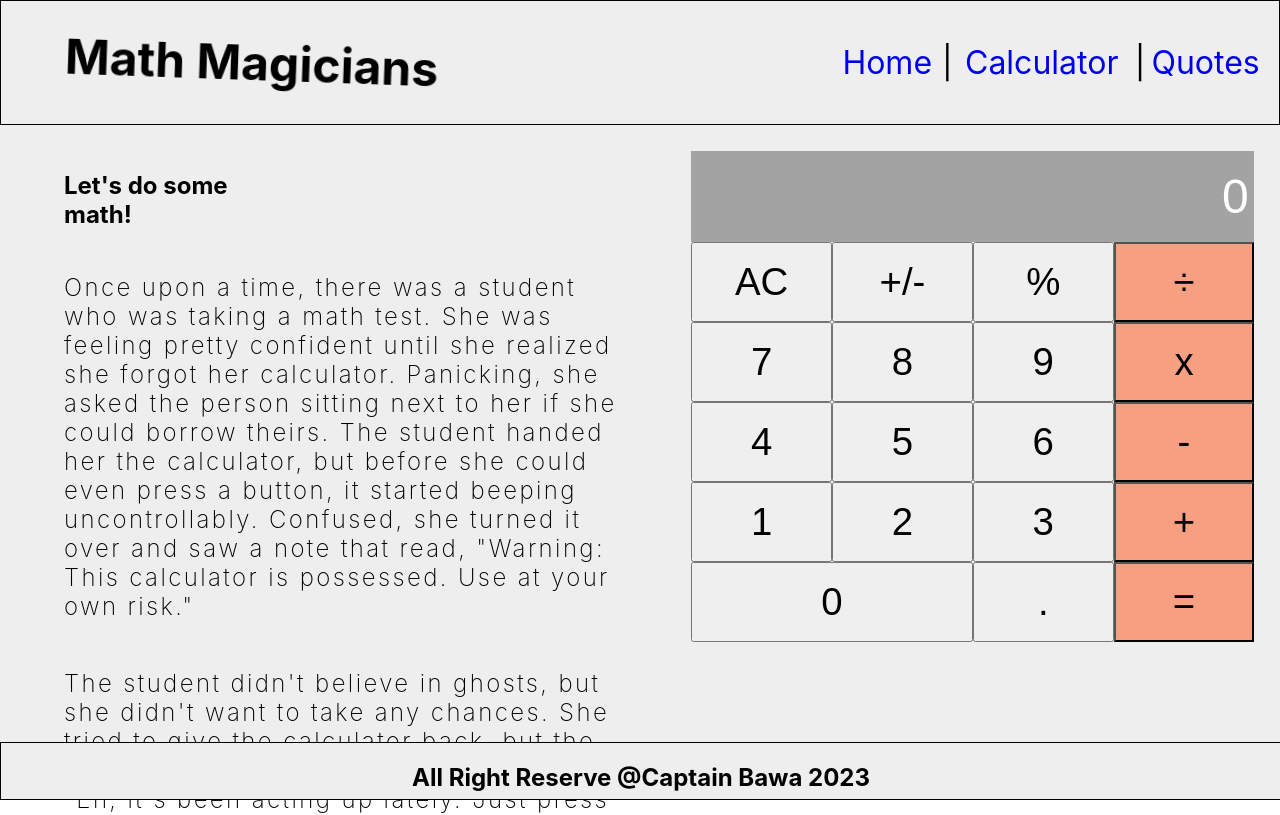
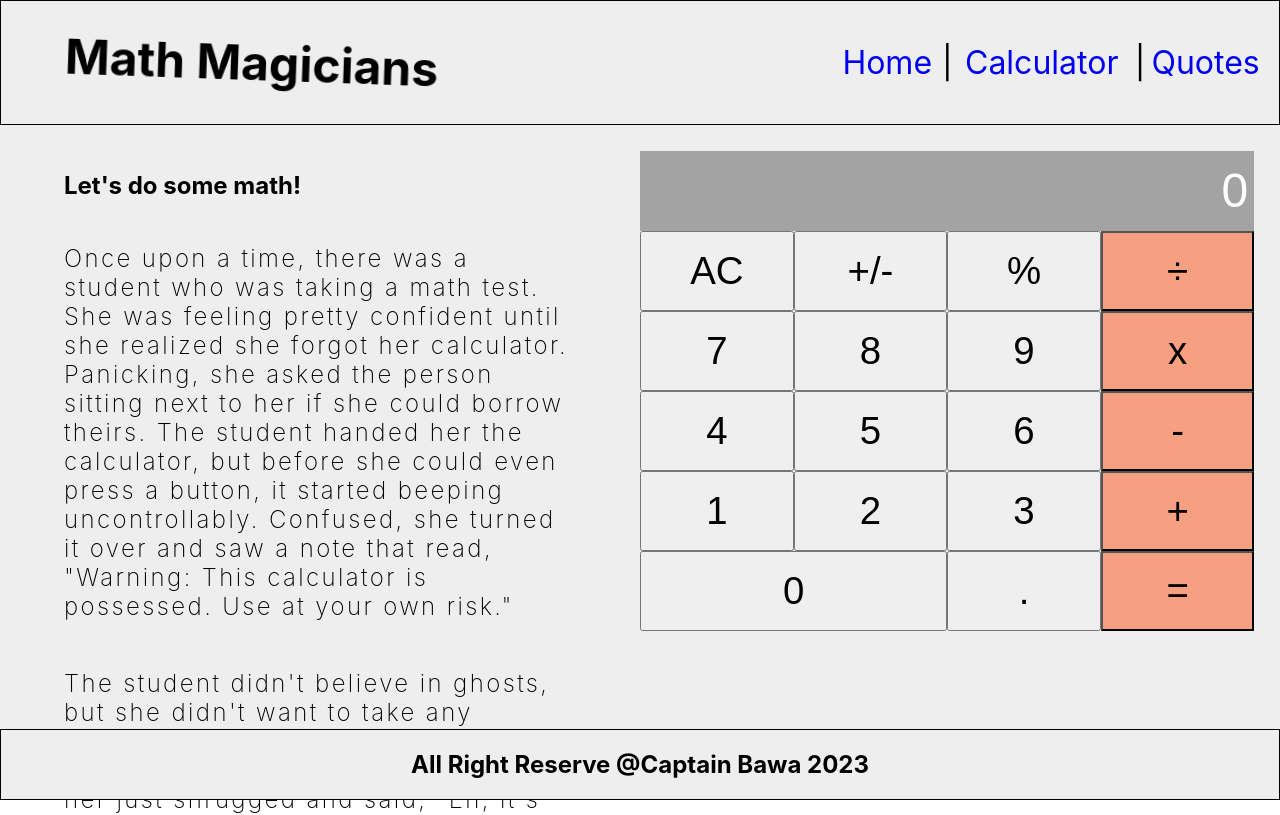
Before and after one commit to CaptainBawa/Math-Magicians, a React (Create React App) app: page /calculator in a window 1280 px wide. Shown: the top 815 px of the page. Built offline with nearby package versions, Linux system fonts and the light colour scheme.

Commit message:
Update styles

```diff
--- a/src/App.css
+++ b/src/App.css
@@ -1,3 +1,14 @@
+* {
+  box-sizing: border-box;
+}
+
+body {
+  padding: 0;
+  margin: 0;
+  width: 100%;
+  height: 100vh;
+}
+
 #root {
   background-color: rgb(238, 238, 238);
   height: 100vh;
@@ -67,10 +78,6 @@ footer h2 {
   text-align: center;
 }
 
-.math-container h2 {
-  width: 30%;
-}
-
 .para {
   display: flex;
   flex-direction: column;
@@ -108,7 +115,7 @@ footer h2 {
 }
 
 .display-screen {
-  width: 98%;
+  width: 100%;
   border: none;
   background-color: rgb(163, 163, 163);
   padding: 1%;
@@ -141,9 +148,9 @@ a {
 
 footer {
   width: 100%;
-  height: 7vh;
-  background-color: rgb(238, 238, 238);
+  height: auto;
   position: fixed;
   bottom: 0;
+  background-color: rgb(238, 238, 238);
   border: 1px solid black;
 }
```
